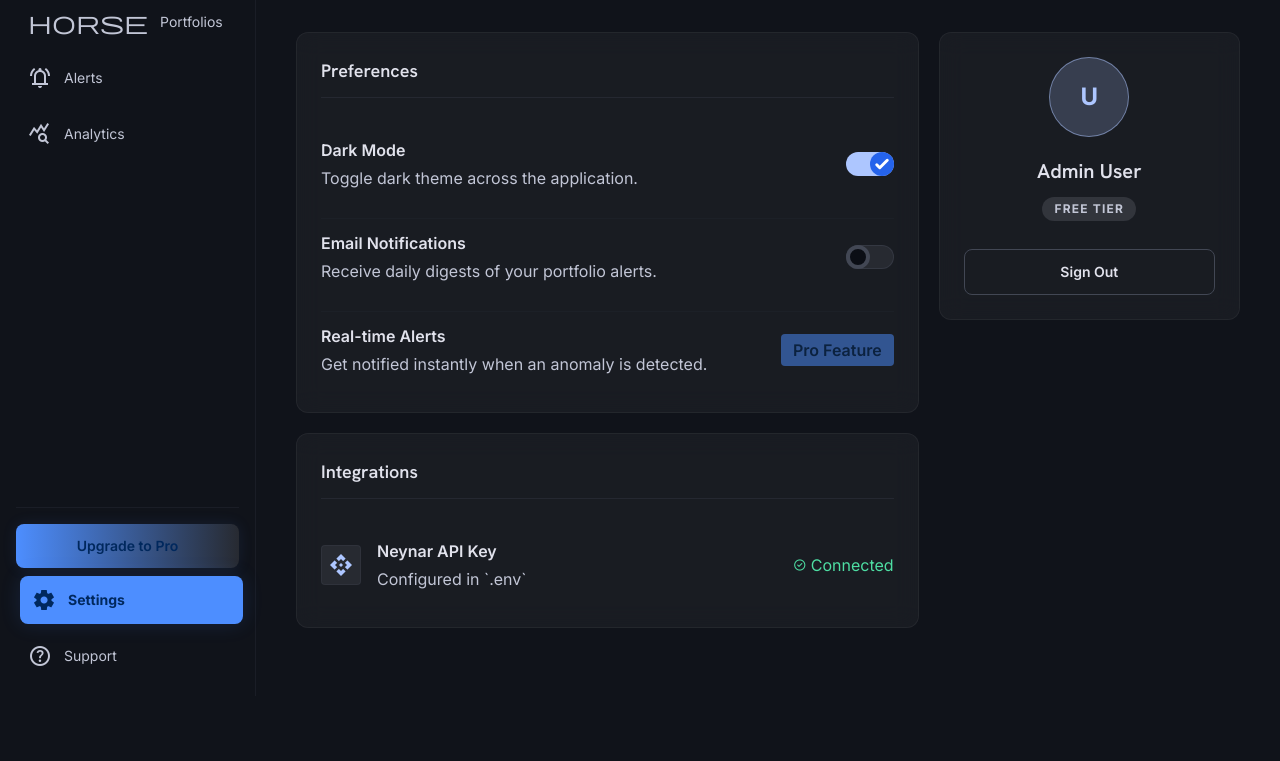
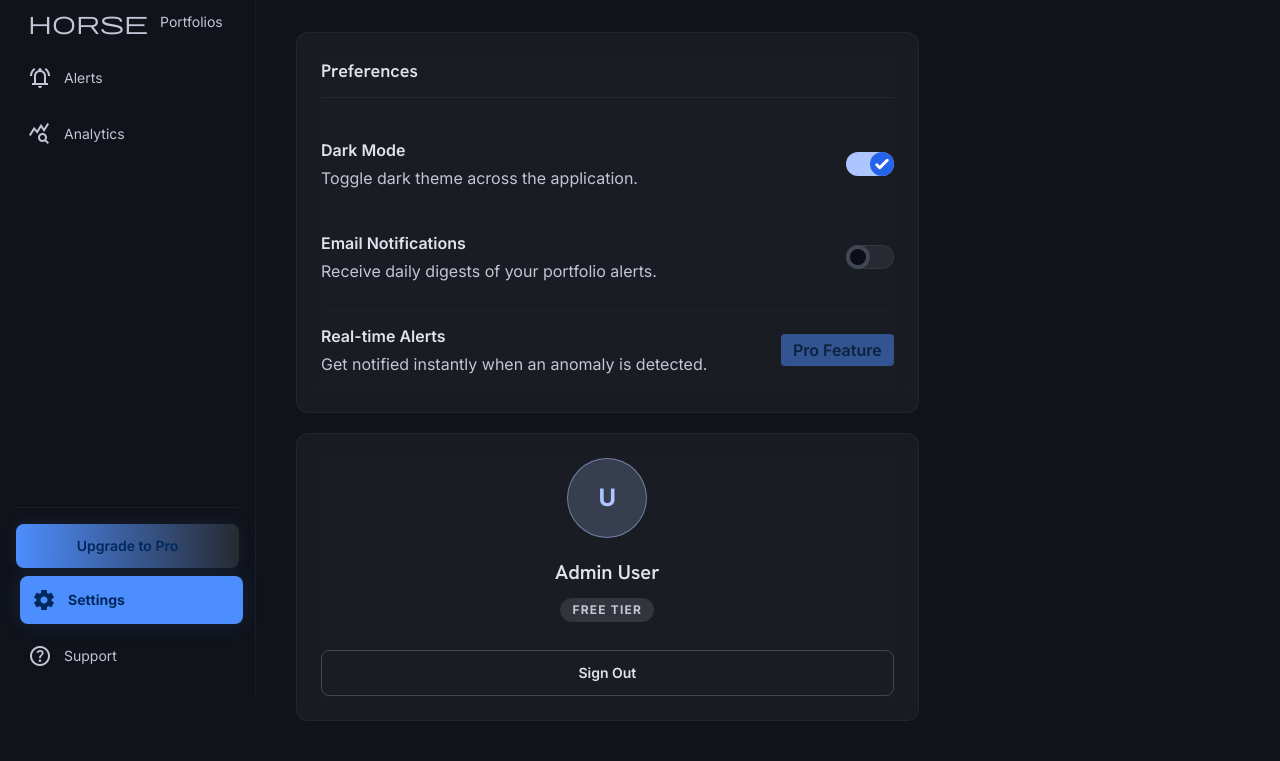
Before and after one commit to aeemayo/Stock-Monitor, a Flask app: page /settings in a window 1280 px wide. Shown: the part 104-865 px from the top of the page. Before the commit the page ends 770 px from the top, so only its background shows below. Run offline with Flask 3, Linux system fonts and the light colour scheme; some libraries are stand-ins or nearby versions.

Commit message:
modified:   templates/settings.html

```diff
--- a/templates/settings.html
+++ b/templates/settings.html
@@ -48,7 +48,7 @@
             </div>
         </div>
 
-        <div class="glass-card rounded-xl p-lg flex flex-col gap-md">
+       <!-- <div class="glass-card rounded-xl p-lg flex flex-col gap-md">
             <h3 class="font-headline-md text-headline-md text-lg text-on-surface border-b border-outline-variant/30 pb-sm mb-sm">Integrations</h3>
 
             <div class="flex items-center justify-between py-sm">
```
